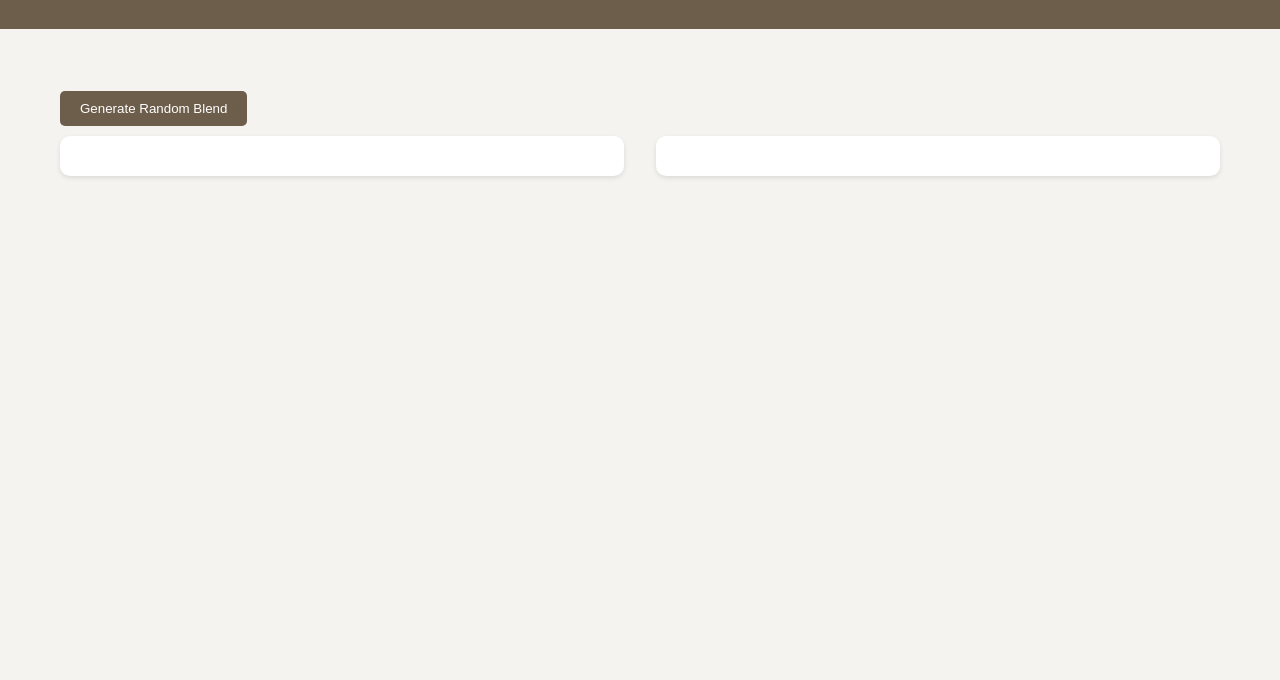
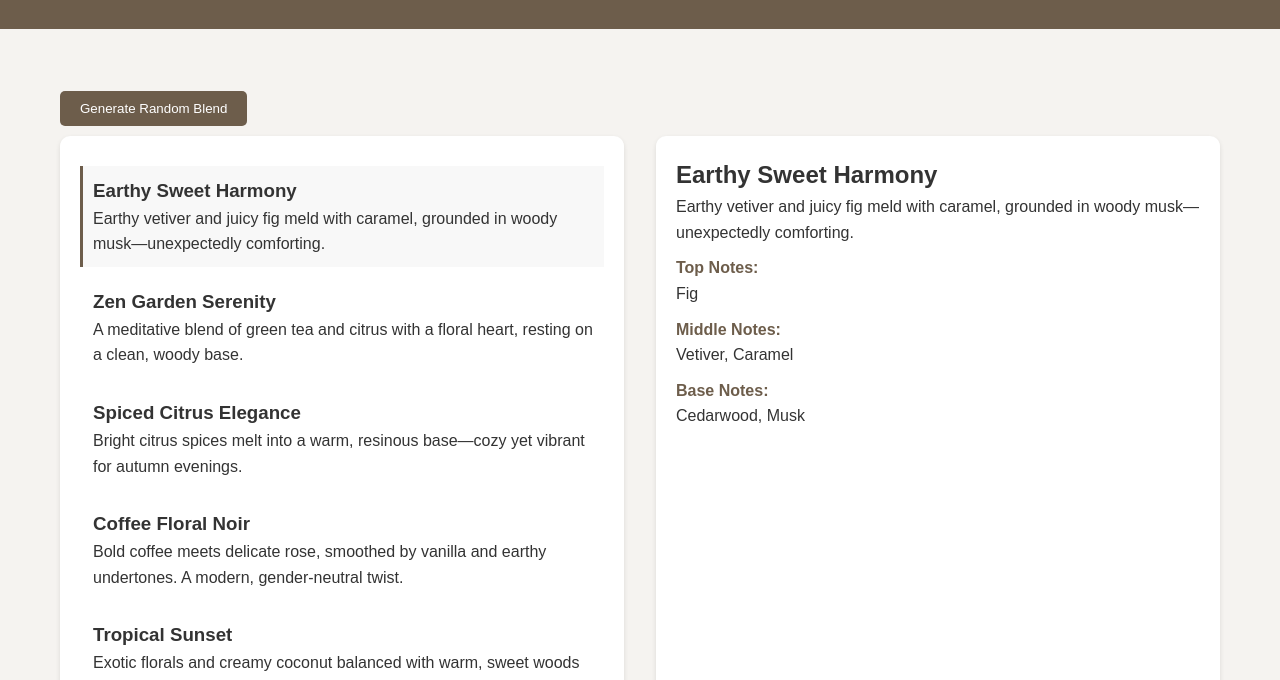
Before and after one commit to bandardeterjen/formula-parfumblend, a plain HTML site: page index.html in a window 1280 px wide. Shown: the part 112-792 px from the top of the page. Drawn offline with Linux system fonts and the light colour scheme.

Commit message:
Update index.html

```diff
--- a/index.html
+++ b/index.html
@@ -119,7 +119,7 @@
                 name: "Earthy Sweet Harmony",
                 top: ["Fig"],
                 middle: ["Vetiver", "Caramel"],
-                base: ["Cedarwood", :Musk"],
+                base: ["Cedarwood", "Musk"],
                 description: "Earthy vetiver and juicy fig meld with caramel, grounded in woody musk—unexpectedly comforting."
             },
              {
@@ -140,20 +140,20 @@
                 name: "Coffee Floral Noir",
                 top: ["Bergamot"],
                 middle: ["Coffee Essence", "Rose"],
-                base: ["Vanilla, Patchouli"],
+                base: ["Vanilla", "Patchouli"],
                 description: "Bold coffee meets delicate rose, smoothed by vanilla and earthy undertones. A modern, gender-neutral twist."
             },
              {
                 name: "Tropical Sunset",
                 top: ["Coconut, Lime"],
                 middle: ["Ylang-Ylang", "Tiare Flower"],
-                base: ["Sandalwood, Vanilla"],
+                base: ["Sandalwood", "Vanilla"],
                 description: "Exotic florals and creamy coconut balanced with warm, sweet woods—a vacation in a bottle."
             },
              {
                 name: "Herbal Citrus Refresh",
                 top: ["Grapefruit", "Rosemary"],
-                middle: ["Lavender", :Mint"],
+                middle: ["Lavender", "Mint"],
                 base: ["Musk", "Oakmoss"],
                 description: "Crisp herbs and citrus evolve into a clean, green base—perfect for a post-shower refresh."
             },
@@ -166,9 +166,9 @@
             },
              {
                 name: "Aquatic Woody Escape",
-                top: ["Sea Salt, Marine Accord"],
-                middle: ["Bamboo|, "Lotusr"],
-                base: ["Driftwood, Amber"],
+                top: ["Sea Salt", "Marine Accord"],
+                middle: ["Bamboo", "Lotus"],
+                base: ["Driftwood", "Amber"],
                 description: "A tranquil fusion of oceanic freshness and serene woods, evoking a seaside forest at dawn."
             },
              {
```
